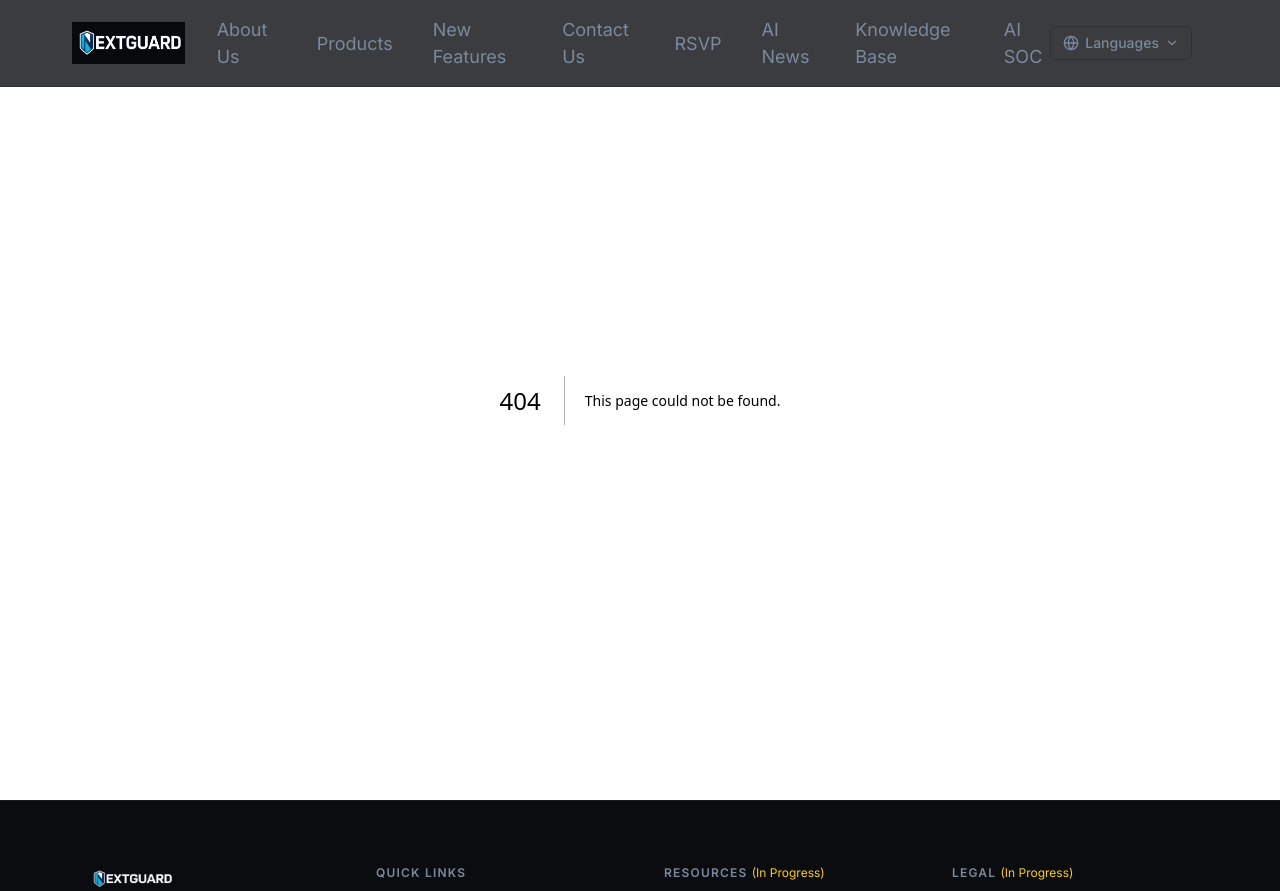
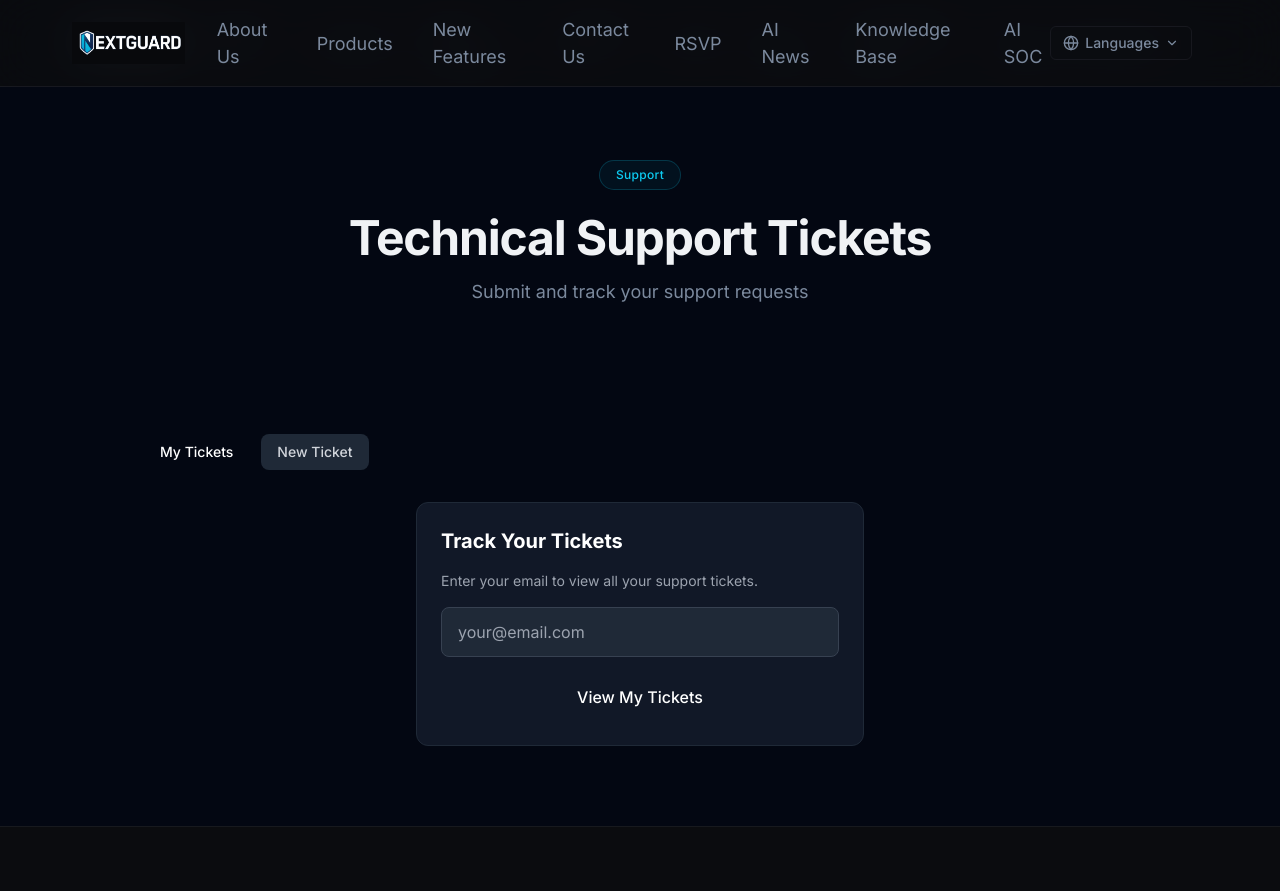
Before and after one commit to NextGuard-hk/nextguard-website, a Next.js app: page /support-tickets in a window 1280 px wide. Before the commit this address had no page. Shown: the top 891 px of the page. Built offline with nearby package versions, Linux system fonts and the light colour scheme.

Commit message:
Add support-tickets page route

```diff
--- /dev/null
+++ b/app/support-tickets/page.tsx
@@ -0,0 +1,18 @@
+import SupportTicketsPage from "@/components/support-tickets-page"
+import { Header } from "@/components/header"
+import { Footer } from "@/components/footer"
+
+export const metadata = {
+  title: "Support Tickets | NextGuard",
+  description: "Submit and track your technical support requests",
+}
+
+export default function Page() {
+  return (
+    <>
+      <Header />
+      <SupportTicketsPage />
+      <Footer />
+    </>
+  )
+}
```
